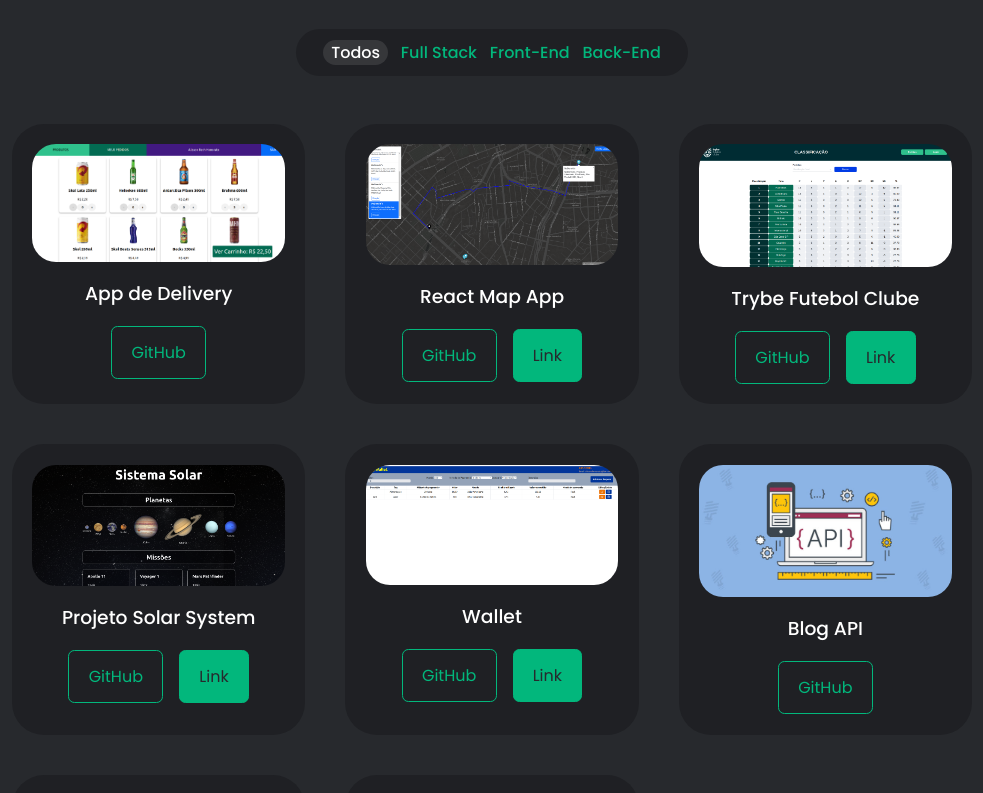
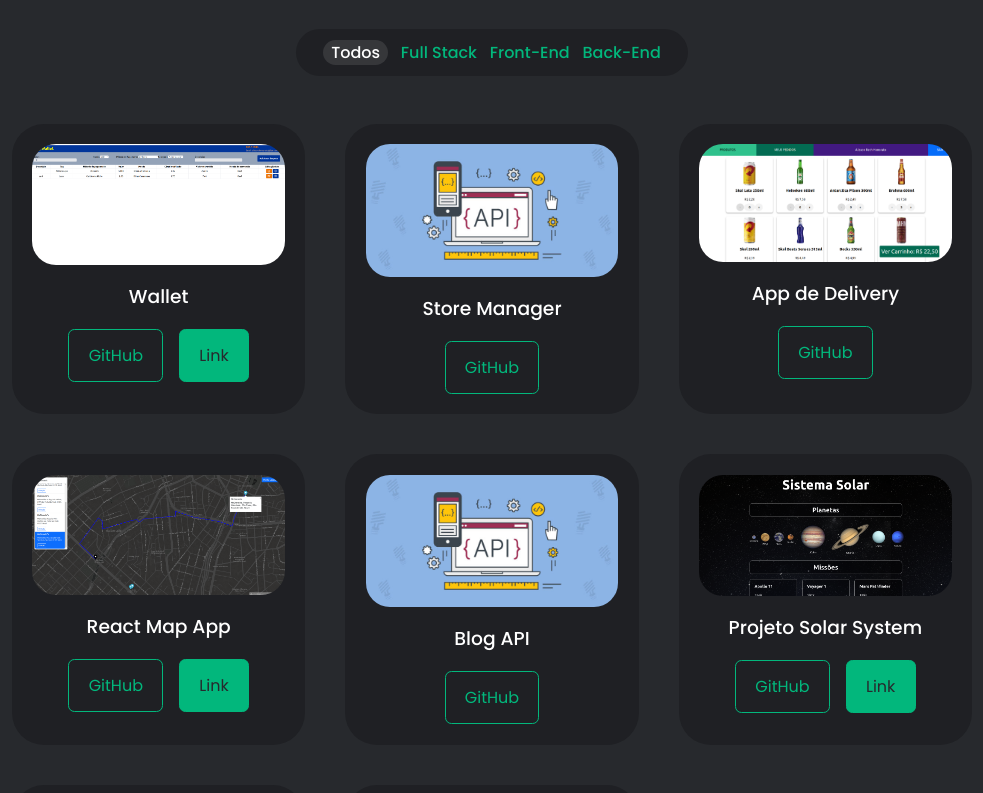
Before and after one commit to alissonrh/alissonrh.github.io, a React (Create React App) app: page / in a window 1280 px wide. Shown: the part 2140-2933 px from the top of the page, without its empty margins (148-1131 px from the left). Built offline with nearby package versions, Linux system fonts and the light colour scheme.

Commit message:
botei os projetos randoly

```diff
--- a/src/components/portifolio/Portifolio.jsx
+++ b/src/components/portifolio/Portifolio.jsx
@@ -48,7 +48,8 @@ const Portifolio = () => {
       <div className="container portfolio_container">
         {
 
-          data.filter((projeto) => (filter === 'all' ? projeto : projeto.type === filter))
+          data.sort(() => Math.random() - 0.5)
+            .filter((projeto) => (filter === 'all' ? projeto : projeto.type === filter))
             .map(({ id, image, title, github, link }) => {
               return (
                 <article key={id} className='portfolio_items'>
```
